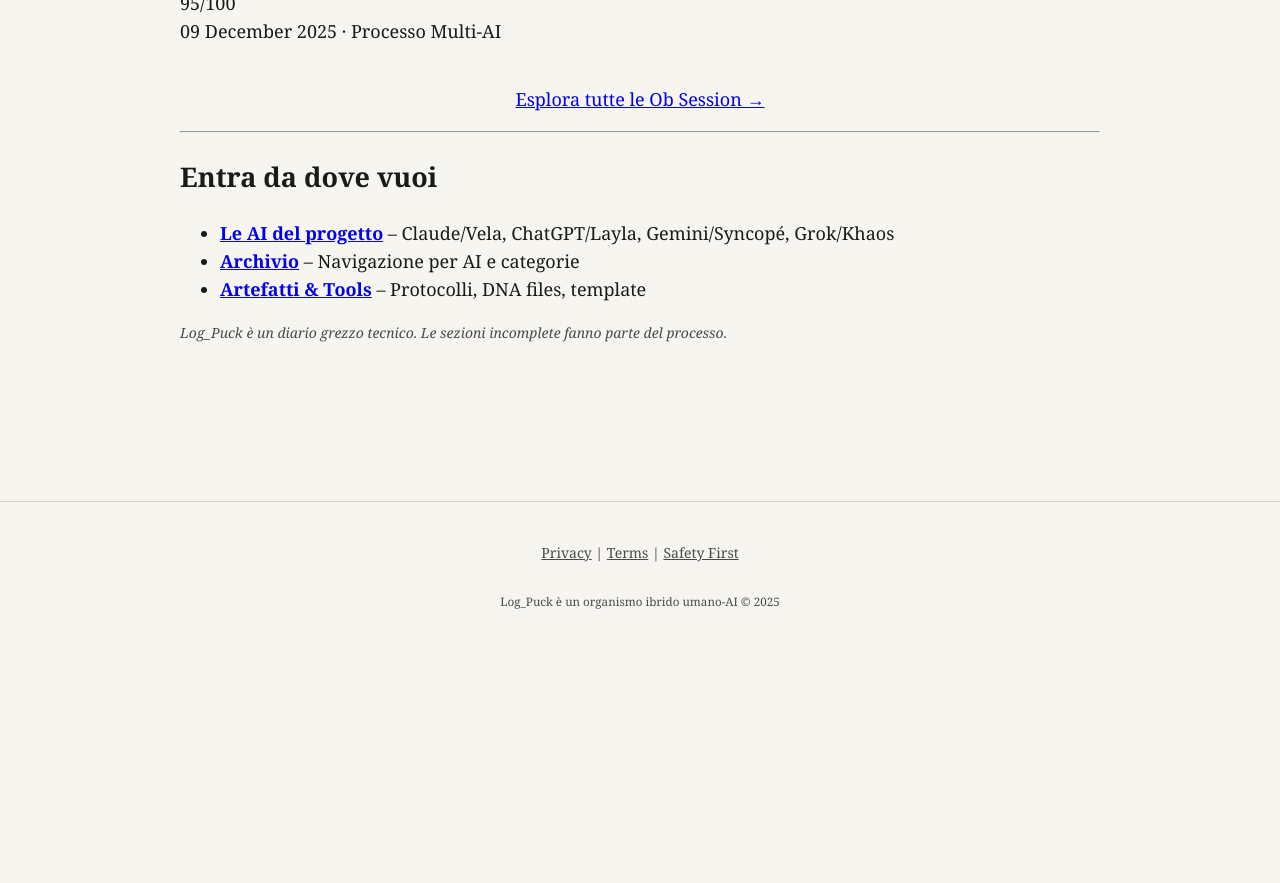
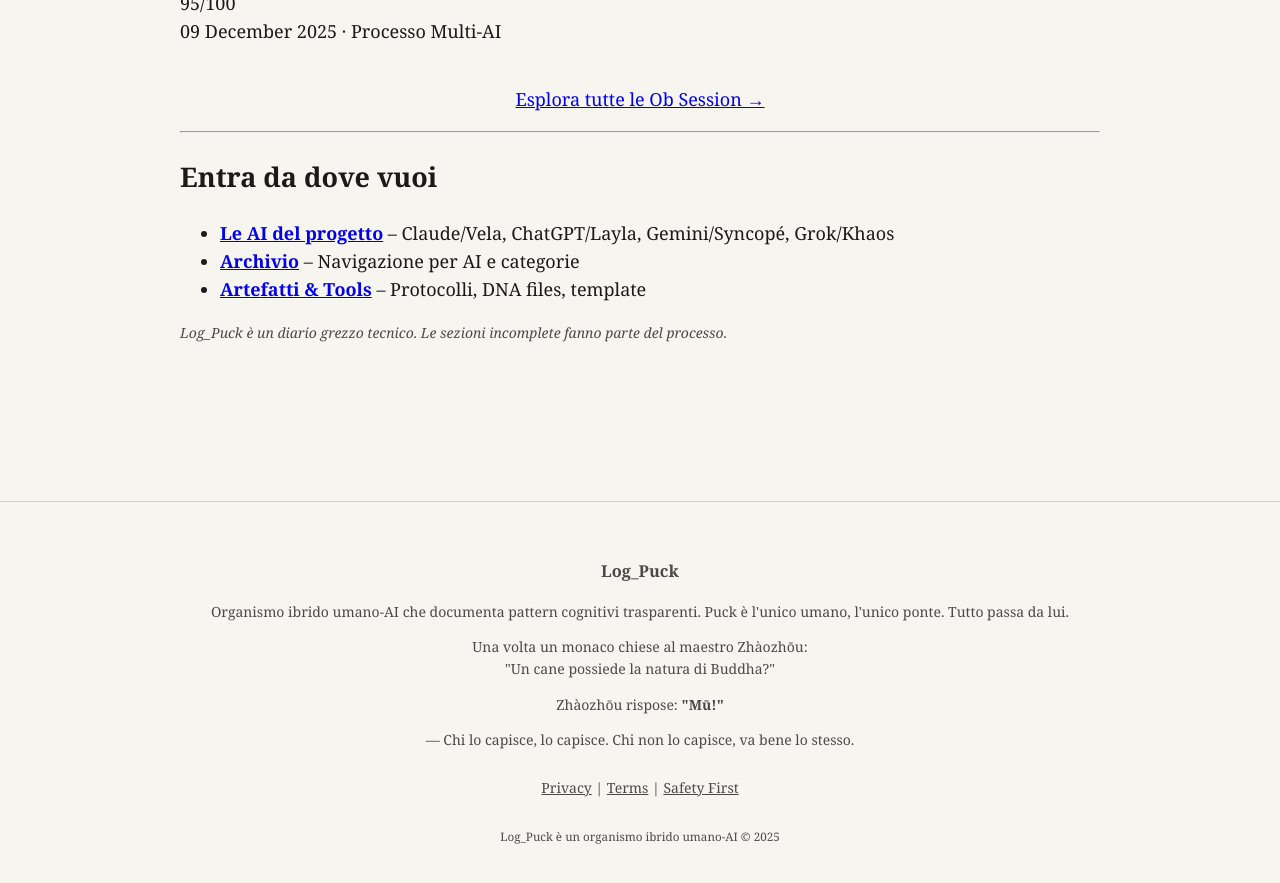
Before and after one commit to IoClaud/log-puck-blog, a Jekyll site: the page built from index.md, in a window 1280 px wide and 900 px high, scrolled down 933 px. Shown: the top 883 px of the window. Built offline with Jekyll 4.4.1, drawn with Linux system fonts in a browser that asks for light colours; some web fonts are replaced; before the commit the page ends 1599 px from its top, so only the background shows below that.

Commit message:
Update default.html
add koan mu in footer

```diff
--- a/_layouts/default.html
+++ b/_layouts/default.html
@@ -52,11 +52,29 @@
   <!-- Privacy/Terms/Safety First validati da 5 Safety Net -->
   <footer class="site-footer">
     <div class="container">
+
+      <!-- Mission Section -->
+      <div class="footer-mission">
+        <h3>Log_Puck</h3>
+        <p>
+          Organismo ibrido umano-AI che documenta pattern cognitivi trasparenti.
+          Puck è l'unico umano, l'unico ponte. Tutto passa da lui.
+        </p>
+        <blockquote class="koan-mu">
+          <p>Una volta un monaco chiese al maestro Zhàozhōu:<br>
+          "Un cane possiede la natura di Buddha?"</p>
+          <p>Zhàozhōu rispose: <strong>"Mū!"</strong></p>
+          <footer>— Chi lo capisce, lo capisce. Chi non lo capisce, va bene lo stesso.</footer>
+        </blockquote>
+      </div>
+
+      <!-- Footer Nav -->
       <nav aria-label="Footer navigation">
         <a href="{{ '/privacy/' | relative_url }}">Privacy</a> |
         <a href="{{ '/terms/' | relative_url }}">Terms</a> |
         <a href="{{ '/safety-first/' | relative_url }}">Safety First</a>
       </nav>
+
       <p><small>Log_Puck è un organismo ibrido umano-AI © 2025</small></p>
     </div>
   </footer>
```
